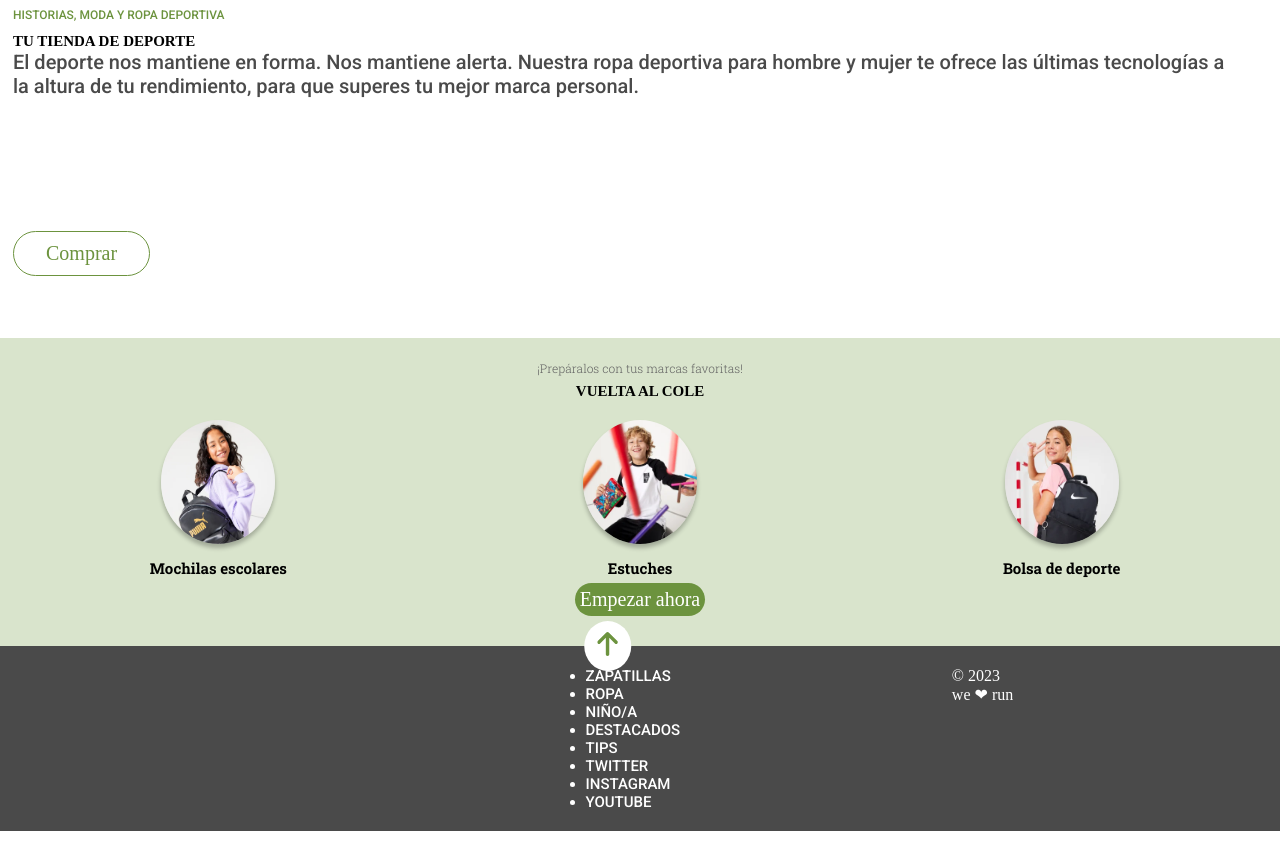
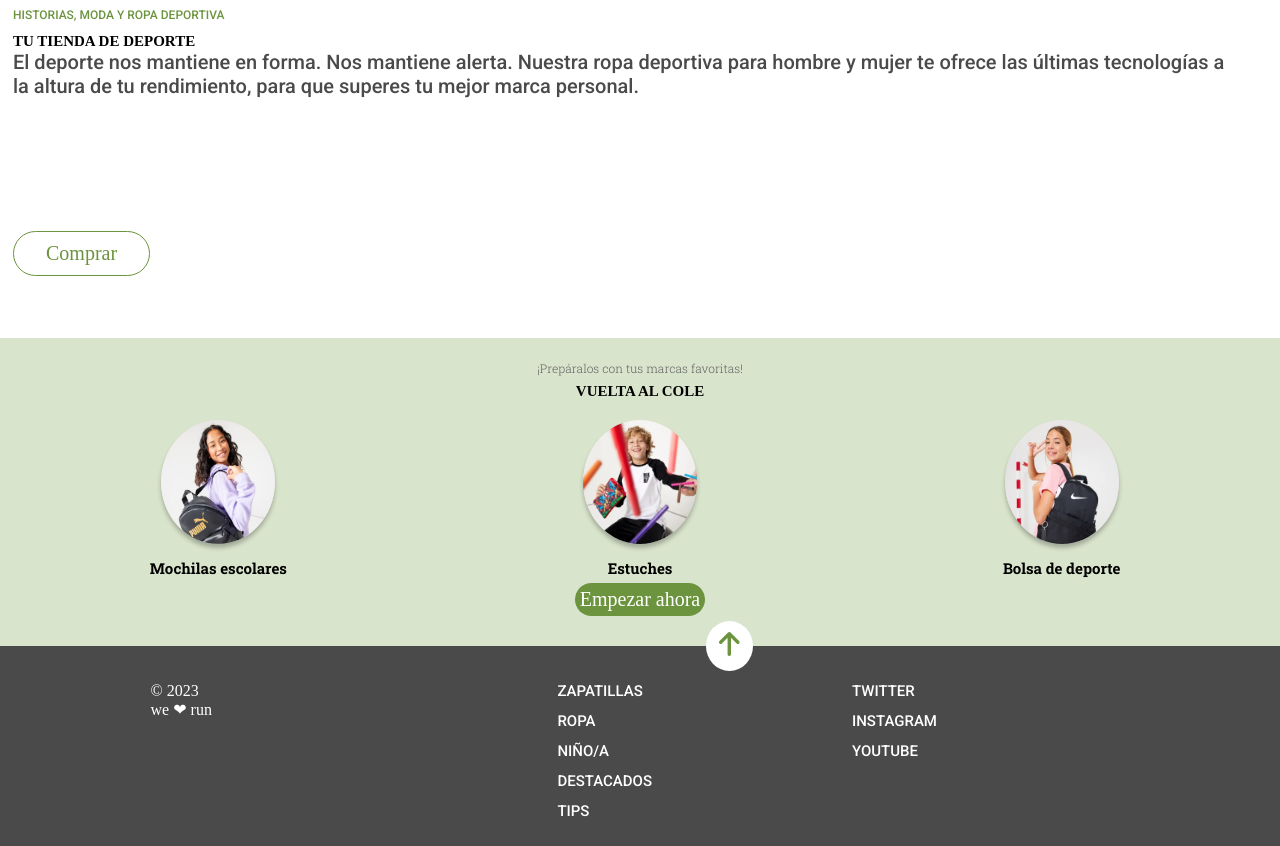
Before and after one commit to Adalab/modulo-1-evaluacion-final-Yasmin271091, a website: page docs/index.html in a window 1280 px wide. Shown: the part 831-1677 px from the top of the page. Drawn offline with Linux system fonts and the light colour scheme.

Commit message:
Update docs

```diff
--- a/docs/index.html
+++ b/docs/index.html
@@ -14,8 +14,8 @@
   </head>
   <body>
     <header class="header">
-        <a href="https://www.adalab.es" class="menu"></a>
-            <img src="./assets/images/ico-menu.svg">
+        <a class="menu" href="https://www.adalab.es/">
+            <img src="./assets/images/ico-menu.svg"></a>
     </header>
     <section class= "hero" id="hero">
             <h1 class="hero_title">COMIENZOS COMPARTIDOS</h1>
@@ -27,7 +27,7 @@
           <p class="title2">HISTORIAS, MODA Y ROPA DEPORTIVA</p>
           <h2 class="title3">TU  TIENDA DE DEPORTE</h2>
           <p class="text2">El deporte nos mantiene en forma. Nos mantiene alerta. Nuestra ropa deportiva para hombre y mujer te ofrece  las últimas tecnologías a la altura de tu rendimiento, para que superes tu mejor marca personal.</p>
-          <a href="https://www.adalab.es/" class="link">Comprar</a>
+          <a href="#" class="link">Comprar</a>
         </section>
 
     <section class="section2">
@@ -59,18 +59,18 @@
           <a href="#hero"><img src="./assets/images/ico-arrow.svg"></a>
         </div>
 
-        <nav class="menu">
-          <ul class="menu__clothes">
-            <li><a class="item" href="https://www.adalab.es/">zapatillas</a></li>
-            <li><a class="item" href="https://www.adalab.es/">ropa</a></li>
-            <li><a class="item" href="https://www.adalab.es/">niño/a</a></li>
-            <li><a class="item" href="https://www.adalab.es/">destacados</a></li>
-            <li><a class="item" href="https://www.adalab.es/">tips</a></li>
+        <nav class="footer__nav">
+          <ul class="footer__menu">
+            <li><a class="footer__menu--item" href="https://www.adalab.es/">zapatillas</a></li>
+            <li><a class="footer__menu--item" href="https://www.adalab.es/">ropa</a></li>
+            <li><a class="footer__menu--item" href="https://www.adalab.es/">niño/a</a></li>
+            <li><a class="footer__menu--item" href="https://www.adalab.es/">destacados</a></li>
+            <li><a class="footer__menu--item" href="https://www.adalab.es/">tips</a></li>
           </ul>
-          <ul class="menu__redes">
-            <li><a class="item" href="https://www.adalab.es/">twitter</a></li>
-            <li><a class="item" href="https://www.adalab.es/">instagram</a></li>
-            <li><a class="item" href="https://www.adalab.es/">youtube</a></li>
+          <ul class="footer__menu">
+            <li><a class="footer__menu--item" href="https://www.adalab.es/">twitter</a></li>
+            <li><a class="footer__menu--item" href="https://www.adalab.es/">instagram</a></li>
+            <li><a class="footer__menu--item" href="https://www.adalab.es/">youtube</a></li>
           </ul>
         </nav>
         <div class="footer__copy">
```
Also changed, not shown: docs/assets/css/main.css.
